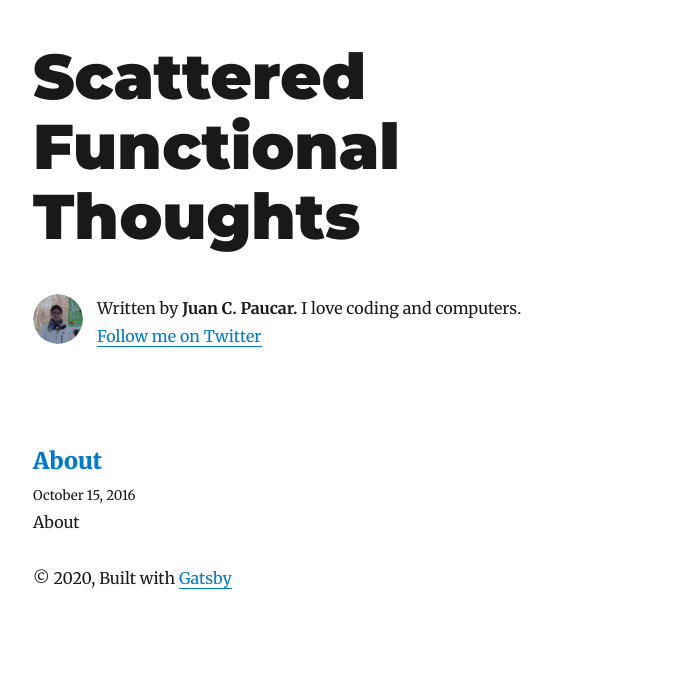
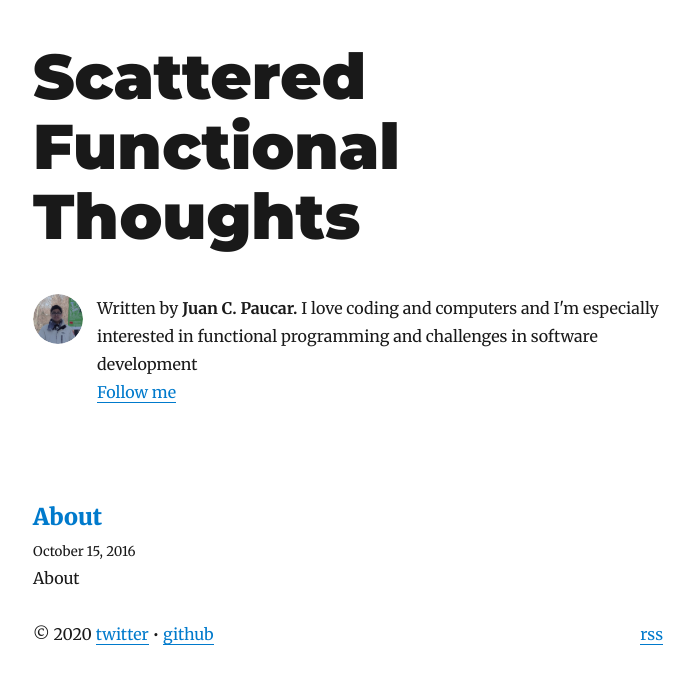
Before and after one commit to juanpaucar/juanpaucar.github.io, a Gatsby site: page / in a window 1280 px wide. Shown: the whole page, without its empty margins (292-986 px from the left). Built offline with nearby package versions, Linux system fonts and the light colour scheme; Gatsby itself is replaced by a stand-in of ours; some packages are replaced by stand-ins of ours.

Commit message:
Update some configs

```diff
--- a/gatsby-config.js
+++ b/gatsby-config.js
@@ -3,18 +3,15 @@ module.exports = {
     title: `Scattered Functional Thoughts`,
     author: {
       name: `Juan C. Paucar.`,
-      summary: `I love coding and computers.`,
+      summary: `I love coding and computers and I'm especially interested in
+      functional programming and challenges in software development`,
     },
     description: `A personal blog for what coding and programming stuff, mostly related to functional programming`,
     siteUrl: `https://juancarlos.io/`,
-    social: [
-      {
-        twitter: `juxncxrlosp`
-      },
-      {
+    social: {
+        twitter: `juxncxrlosp`,
         github: `juanpaucar`
       }
-    ]
   },
   plugins: [
     {
--- a/src/components/bio.js
+++ b/src/components/bio.js
@@ -59,8 +59,8 @@ const Bio = () => {
       <p>
         Written by <strong>{author.name}</strong> {author.summary}
         {` `}<br/>
-        <a href={`https://twitter.com/${social[0].twitter}`}>
-          Follow me on Twitter
+        <a href={`https://twitter.com/${social.twitter}`}>
+          Follow me
         </a>
       </p>
     </div>
--- a/src/components/layout.js
+++ b/src/components/layout.js
@@ -59,9 +59,27 @@ const Layout = ({ location, title, children }) => {
       <header>{header}</header>
       <main>{children}</main>
       <footer>
-        © {new Date().getFullYear()}, Built with
-        {` `}
-        <a href="https://www.gatsbyjs.org">Gatsby</a>
+        © {new Date().getFullYear()}
+        <div style={{ float: 'right' }}>
+          <a href="/rss.xml" target="_blank" rel="noopener noreferrer">
+            rss
+          </a>
+        </div>{' '}
+        <a
+          href="https://twitter.com/juxncxrlosp"
+          target="_blank"
+          rel="noopener noreferrer"
+        >
+          twitter
+        </a>{' '}
+        &bull;{' '}
+        <a
+          href="https://github.com/juanpaucar"
+          target="_blank"
+          rel="noopener noreferrer"
+        >
+          github
+        </a>
       </footer>
     </div>
   )
```
